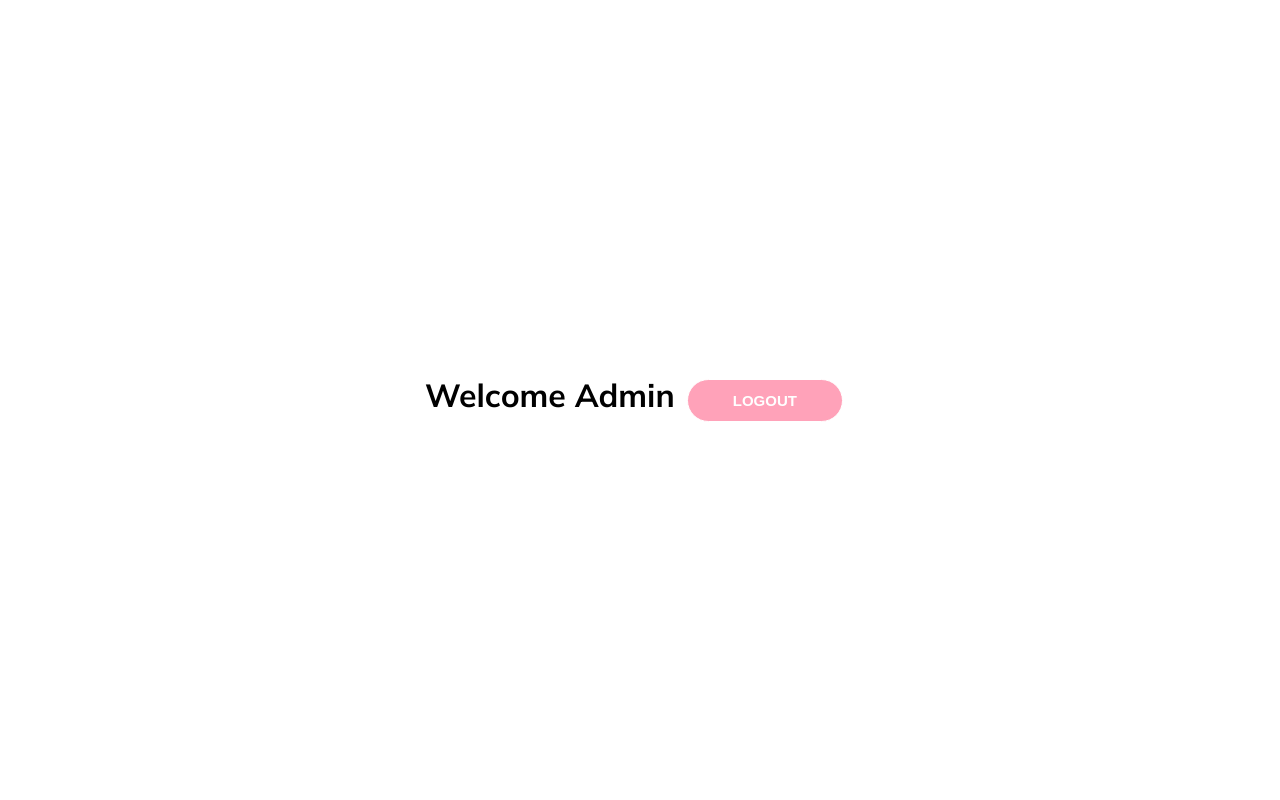
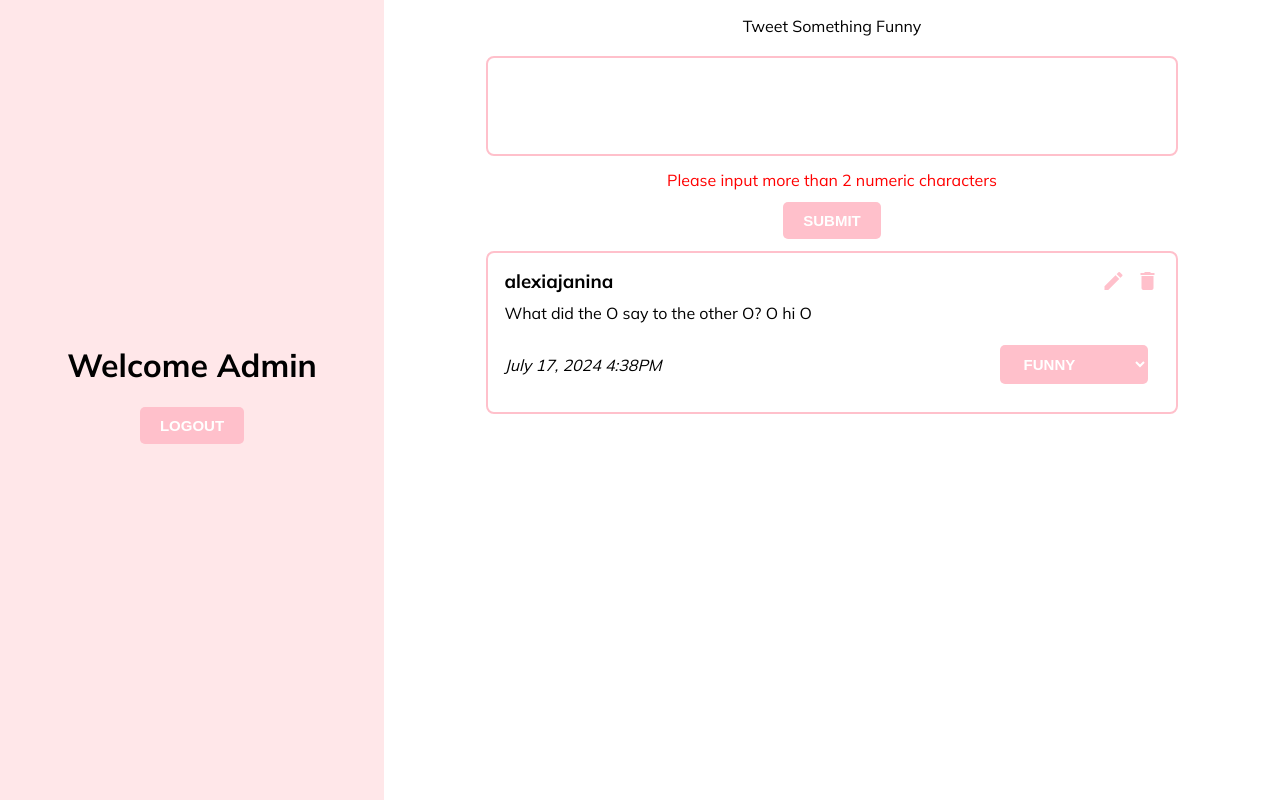
Before and after one commit to kmmytn/Milestone02, a website: page public/admin.html in a window 1280 px wide. Drawn offline with Linux system fonts and the light colour scheme; no server answers.

Commit message:
admin frontend

```diff
--- /dev/null
+++ b/public/admin.css
@@ -0,0 +1,112 @@
+body {
+    margin: 0;
+    width: 100%;
+}
+
+h1 {
+    margin-bottom: 10px;
+}
+
+.left-container {
+    text-align: center;
+    display: flex;
+    justify-content: center;
+    align-items: center;
+    height: 100vh;
+    margin: 0;
+    flex-direction: column;
+    width: 30%;
+    background-color: #FFE7E9;
+}
+
+.feed {
+    width: 70%;
+    text-align: center;
+    display: flex;
+    flex-direction: column;
+    height: 100vh;
+    padding: 1rem;
+}
+
+textarea {
+    border: 2px solid pink;
+    border-radius: 8px;
+    resize: none;
+    width: 80%;
+    height: 100px;
+}
+
+.feed-error-message {
+    color: red;
+    margin-top: 10px;
+}
+
+#posts-container {
+    display: flex;
+    justify-content: center;
+    flex-wrap: wrap;
+}
+
+.post {
+    border: 2px solid pink;
+    border-radius: 8px;
+    padding: 1rem;
+    width: 80%;
+    text-align: justify;
+}
+
+.post-header {
+    display: flex;
+    flex-direction: row;
+    justify-content: space-between;
+    align-items: center;
+}
+
+.action-buttons {
+    display: flex;
+    gap: 10px;
+}
+
+.edit-btn, .delete-btn {
+    cursor: pointer;
+    color: pink;
+}
+
+.post-text {
+    margin-top: 10px;
+}
+
+.post-details {
+    margin-top: 10px;
+    display: flex;
+    flex-direction: row;
+    justify-content: space-between;
+    align-items: center;
+}
+
+.post-date {
+    font-style: italic;
+}
+
+.post-category {
+    font-weight: bold;
+    cursor: pointer;
+    background-color: pink;
+    border: none;
+    border-radius: 5px;
+    padding: 5px 10px;
+    color: white;
+}
+
+.btn {
+    background-color: pink;
+    color: white;
+    border: none;
+    border-radius: 5px;
+    padding: 10px 20px;
+    cursor: pointer;
+}
+
+.bkg {
+    background-color: pink;
+}
--- a/public/admin.html
+++ b/public/admin.html
@@ -7,14 +7,46 @@
 
     <!-- link css -->
     <link rel="stylesheet" href="style.css">
-    <link rel="stylesheet" href="user.css">
+    <link rel="stylesheet" href="admin.css">
+    <!-- Google Material Icons -->
+    <link href="https://fonts.googleapis.com/icon?family=Material+Icons" rel="stylesheet">
 </head>
 <body>
-    <h1>Welcome Admin</h1>
+    <div class="left-container">
+        <h1>Welcome Admin</h1>
+        <button class="logoutbtn btn bkg">Logout</button>
+    </div>
+    <div class="feed">
+        <form id="admin-form">
+            <label for="admin-input">Tweet Something Funny</label><br><br>
+            <textarea id="admin-input" name="admin-input" required></textarea><br>
+            <p class="feed-error-message">Please input more than 2 numeric characters</p>
+            <button class="btn bkg" type="submit">Submit</button>
+        </form>
 
-    <button class="logoutbtn btn bkg">Logout</button>
+        <div id="posts-container">
+            <div class="post">
+                <div class="post-header">
+                    <h3>alexiajanina</h3>
+                    <div class="action-buttons">
+                        <span class="material-icons edit-btn">edit</span>
+                        <span class="material-icons delete-btn">delete</span>
+                    </div>
+                </div>
+                <p class="post-text">What did the O say to the other O? O hi O</p>
+                <div class="post-details">
+                    <p class="post-date">July 17, 2024 4:38PM</p>
+                    <select title="categories" class="post-category btn bkg">
+                        <option value="Funny">Funny</option>
+                        <option value="Not Funny">Not Funny</option>
+                    </select>
+                </div>
+            </div>
+        </div>
+    </div>
 
     <!-- link script -->
     <script src="./logout.js"></script>
+    <script src="./admin.js"></script>
 </body>
 </html>
--- /dev/null
+++ b/public/admin.js
@@ -0,0 +1,64 @@
+document.addEventListener("DOMContentLoaded", function() {
+    // Function to toggle edit mode
+    function toggleEditMode(event) {
+        const postContainer = event.target.closest('.post');
+        const postText = postContainer.querySelector('.post-text');
+        const originalText = postText.textContent;
+
+        // Check if a textarea already exists
+        let existingTextarea = document.querySelector('.edit-textarea');
+        if (!existingTextarea) {
+            // Create a new textarea if it doesn't exist
+            existingTextarea = document.createElement('textarea');
+            existingTextarea.value = originalText;
+            existingTextarea.classList.add('edit-textarea');
+            existingTextarea.addEventListener('keydown', handleSave);
+            postContainer.insertBefore(existingTextarea, postText);
+        } else {
+            // Reuse the existing textarea
+            existingTextarea.value = originalText;
+        }
+
+        // Hide the original post text
+        postText.style.display = 'none';
+    }
+
+    // Function to handle saving changes
+    function handleSave(event) {
+        if (event.key === 'Enter') {
+            event.preventDefault();
+            const postContainer = event.target.closest('.post');
+            const postText = postContainer.querySelector('.post-text');
+            postText.textContent = event.target.value;
+            postText.style.display = '';
+            event.target.remove();
+        }
+    }
+
+    // Function to handle deleting a post
+    function handleDelete(event) {
+        const postContainer = event.target.closest('.post');
+        postContainer.remove();
+    }
+
+    // Attach click event listener to edit buttons
+    const editButtons = document.querySelectorAll('.edit-btn');
+    editButtons.forEach(button => button.addEventListener('click', toggleEditMode));
+
+    // Attach click event listener to delete buttons
+    const deleteButtons = document.querySelectorAll('.delete-btn');
+    deleteButtons.forEach(button => button.addEventListener('click', handleDelete));
+
+    // Change background color based on category selection
+    const postCategories = document.querySelectorAll('.post-category');
+    postCategories.forEach(function(postCategory) {
+        postCategory.addEventListener('change', function() {
+            var content = postCategory.value;
+            if (content === "Funny") {
+                postCategory.style.backgroundColor = "#BFD58E"; // Greenish color for Funny
+            } else if (content === "Not Funny") {
+                postCategory.style.backgroundColor = "#FF6961"; // Reddish color for Not Funny
+            }
+        });
+    });
+});
```
Also changed, not shown: uploads/pfp-1721214773573-677515278.jpg (added).
